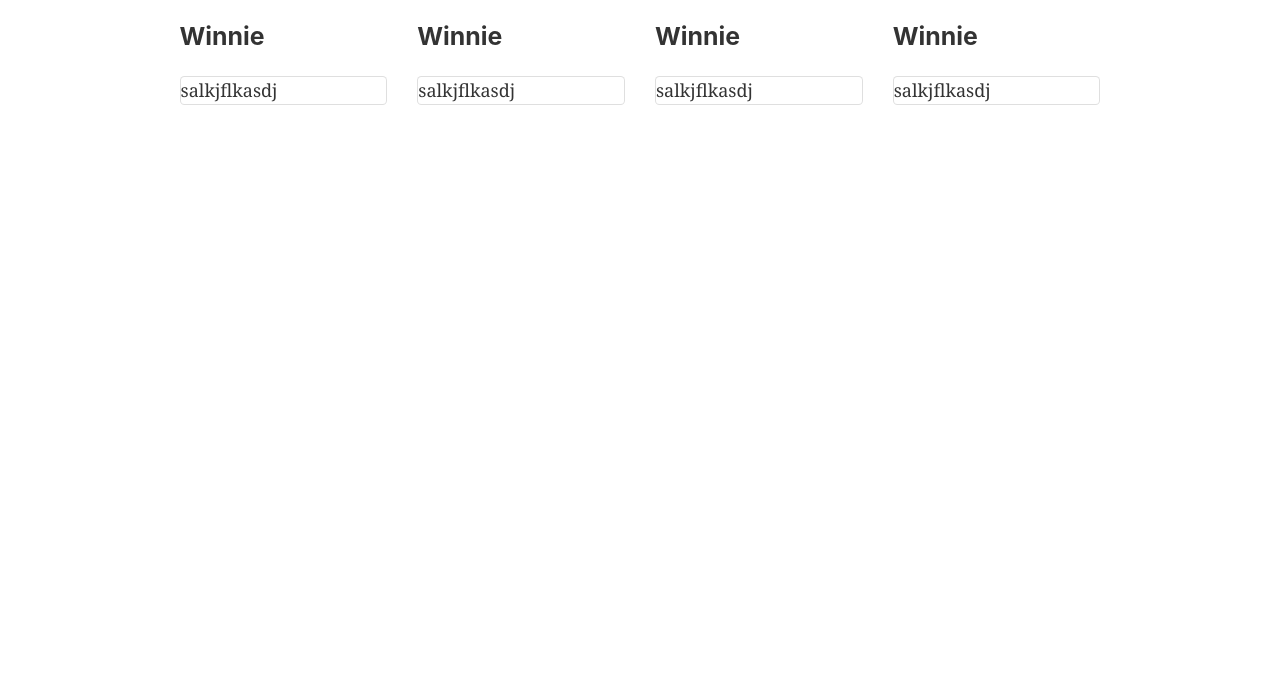
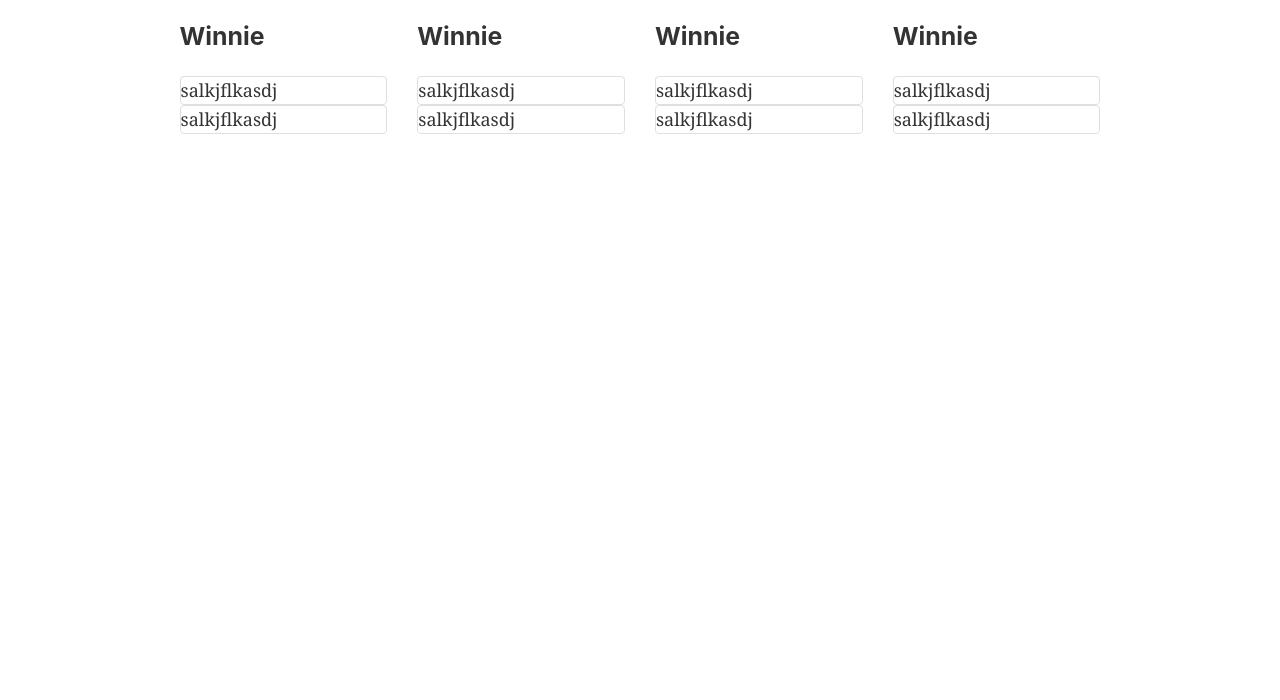
Before and after one commit to sophyphreak/triplebyte-interview, a Gatsby site: page / in a window 1280 px wide. Shown: the part 100-800 px from the top of the page. Built offline with nearby package versions, Linux system fonts and the light colour scheme; Gatsby itself is replaced by a stand-in of ours.

Commit message:
add second card

```diff
--- a/src/components/App/App.js
+++ b/src/components/App/App.js
@@ -22,24 +22,33 @@ class App extends Component {
             <Card>
               <CardText>salkjflkasdj</CardText>
             </Card>
-          </Col>
-          <Col sm={{ size: 3 }}>
-            <h3>Winnie</h3>
-
             <Card>
               <CardText>salkjflkasdj</CardText>
             </Card>
           </Col>
           <Col sm={{ size: 3 }}>
             <h3>Winnie</h3>
-
+            <Card>
+              <CardText>salkjflkasdj</CardText>
+            </Card>
             <Card>
               <CardText>salkjflkasdj</CardText>
             </Card>
           </Col>
           <Col sm={{ size: 3 }}>
             <h3>Winnie</h3>
-
+            <Card>
+              <CardText>salkjflkasdj</CardText>
+            </Card>
+            <Card>
+              <CardText>salkjflkasdj</CardText>
+            </Card>
+          </Col>
+          <Col sm={{ size: 3 }}>
+            <h3>Winnie</h3>
+            <Card>
+              <CardText>salkjflkasdj</CardText>
+            </Card>
             <Card>
               <CardText>salkjflkasdj</CardText>
             </Card>
```
